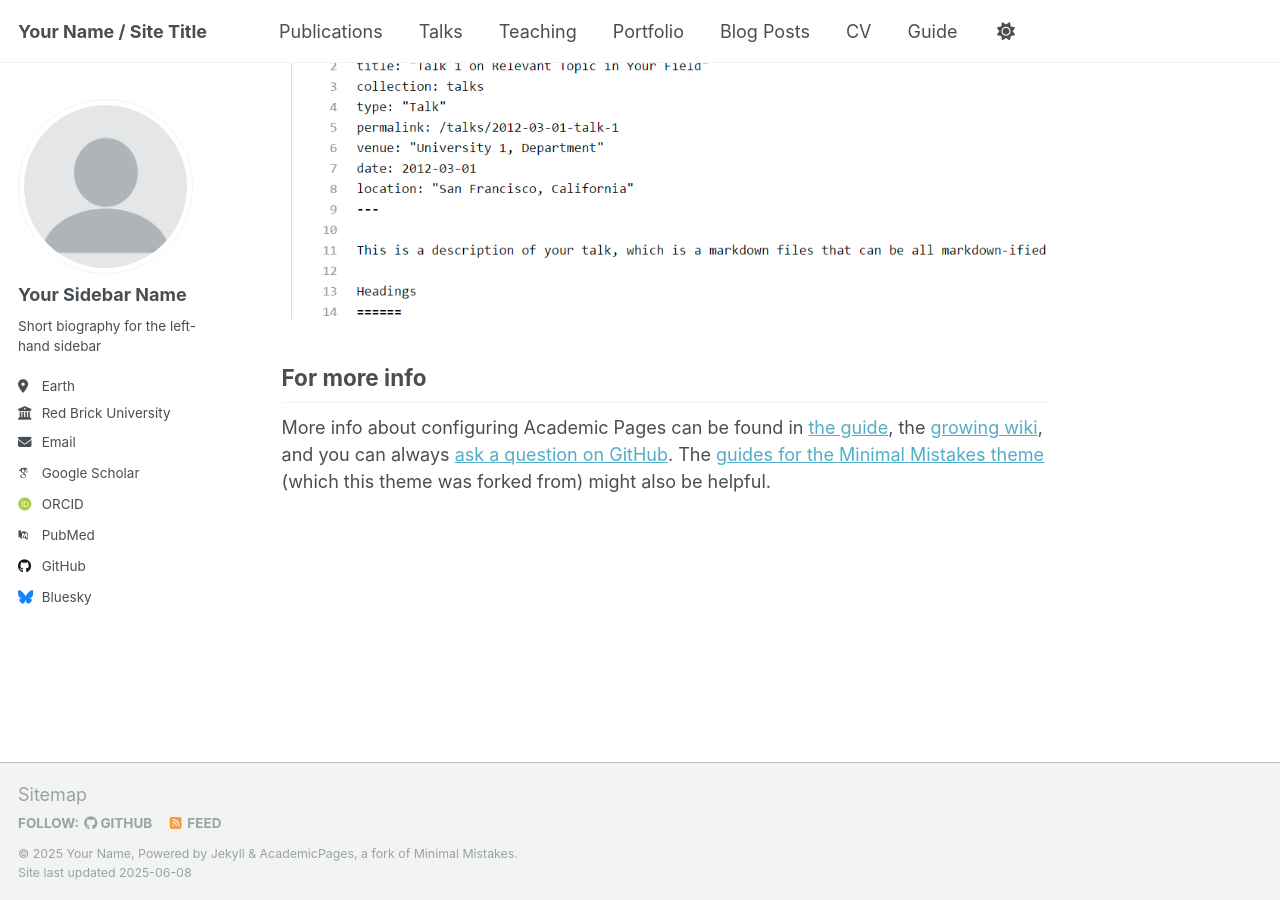
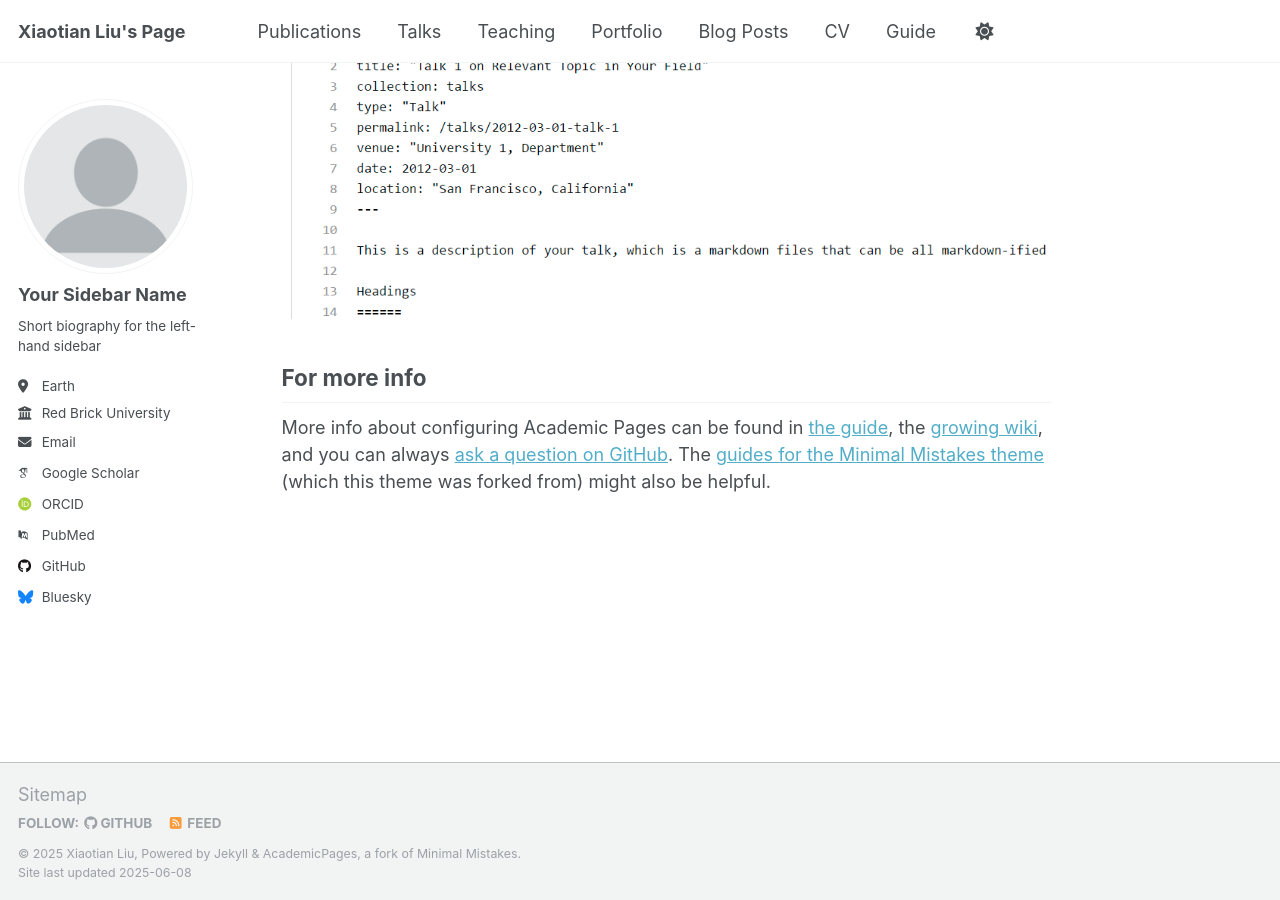
Before and after one commit to Xiaotian-Liu-MKT/Xiaotian-Liu.github.io, a Jekyll site: the page built from _pages/about.md, in a window 1280 px wide and 900 px high, scrolled down 2636 px. Built offline with Jekyll 4.4.1, drawn with Linux system fonts in a browser that asks for light colours; some web fonts are replaced.

Commit message:
Update _config.yml

```diff
--- a/_config.yml
+++ b/_config.yml
@@ -9,13 +9,13 @@
 # Basic Site Settings
 locale                   : "en-US"
 site_theme               : "default"
-title                    : "Your Name / Site Title"
+title                    : "Xiaotian Liu's Page"
 title_separator          : "-"
-name                     : &name "Your Name"
-description              : &description "personal description"
-url                      : https://academicpages.github.io # the base hostname & protocol for your site e.g. "https://[your GitHub username].github.io" or if you already have some other page hosted on Github then use "https://[your GitHub username].github.io/[Your Repo Name]"
+name                     : &name "Xiaotian Liu"
+description              : &description "I am a PhD candidate at the University of Queensland. My research interest mainly include online auctions, consumers' emotions, and AI adoptions."
+url                      : https://Xiaotian-Liu.github.io # the base hostname & protocol for your site e.g. "https://[your GitHub username].github.io" or if you already have some other page hosted on Github then use "https://[your GitHub username].github.io/[Your Repo Name]"
 baseurl                  : "" # the subpath of your site, e.g. "/blog"
-repository               : "academicpages/academicpages.github.io"
+repository               : "https://github.com/Xiaotian-Liu-MKT/Xiaotian-Liu.github.io"
 
 # Site Author - The following control what appear as part of the author content on the side bar.
 #               If a field is blank the icon and link will not appear, otherwise it will be shown.
```
